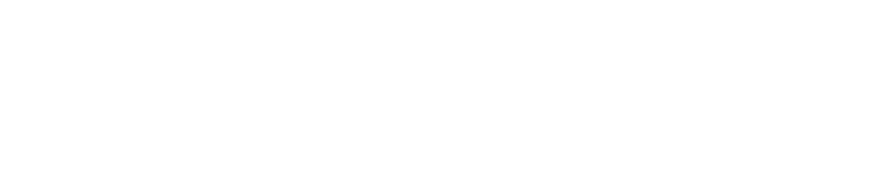
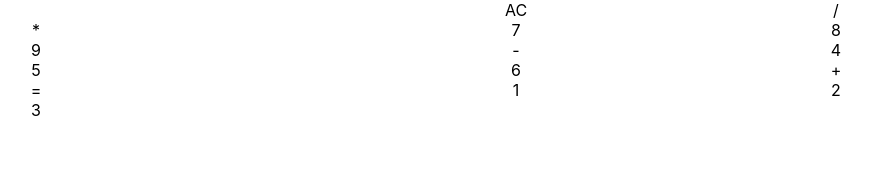
Before and after one commit to mdm5995/react-calculator, a React (Create React App) app: page / in a window 1280 px wide. Shown: the top 170 px of the page, without its empty margins (284-1155 px from the left). Built offline with nearby package versions, Linux system fonts and the light colour scheme.

Commit message:
Create calculatorButtons obj and divs

```diff
--- a/src/App.js
+++ b/src/App.js
@@ -1,27 +1,33 @@
 import './App.css';
+
+const calculatorButtons = {
+	clear: 'AC',
+	divide: '/',
+	multiply: '*',
+	seven: 7,
+	eight: 8,
+	nine: 9,
+	minus: '-',
+	four: 4,
+	five: 5,
+	six: 6,
+	plus: '+',
+	equals: '=',
+	one: 1,
+	two: 2,
+	three: 3,
+}
 
 function App() {
   return (
     <div className="App">
 			<div className="grid">
 				<div id="display" />
-				<div id="clear" />
-				<div id="divide" />
-				<div id="multiply" />
-				<div id="seven" />
-				<div id="eight" />
-				<div id="nine" />
-				<div id="minus" />
-				<div id="four" />
-				<div id="five" />
-				<div id="six" />
-				<div id="plus" />
-				<div id="one" />
-				<div id="two" />
-				<div id="three" />
-				<div id="equals" />
-				<div id="zero" />
-				<div id="decimal" />
+				{Object.keys(calculatorButtons).map((key) => {
+					return (
+						<div id={key} value={calculatorButtons[key]}>{calculatorButtons[key]}</div>
+					)
+				})}
 			</div>
 		</div>
   );
```
